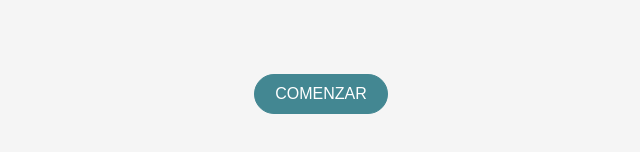
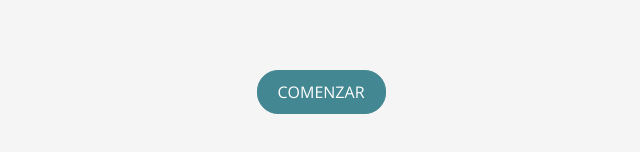
Before and after one commit to Adalab/project-promo-o-module-2-team-1, a website: page src/html/index.html in a window 1280 px wide. Shown: the part 466-618 px from the top of the page, 319-959 px from the left. Drawn offline with nearby package versions, Linux system fonts and the light colour scheme; files that its build step writes are made by us from their sources; files whose address does not match are found by name.

Commit message:
Add button link, correct button and add hover

```diff
--- a/src/html/partials/main.html
+++ b/src/html/partials/main.html
@@ -19,6 +19,6 @@
             <p class="mainIndex__section2--articleText">Comparte</p>
         </article>
     </section>
-    <button class="mainIndex__button">Comenzar</button>
+    <a href="./profile-cards.html" class="mainIndex__button">Comenzar</a>
 
 </main>
--- a/src/scss/layout/_main.scss
+++ b/src/scss/layout/_main.scss
@@ -84,6 +84,11 @@
         border: 1px solid $color-green;
         border-radius: 21px;
         margin-bottom: 10%;
+        text-decoration: none;
+        &:hover{
+            background-color: $color-orange;
+            border: 1px solid $color-orange;
+        }
         @include tablet{
             margin-bottom: 0px;
             position: absolute;
```
